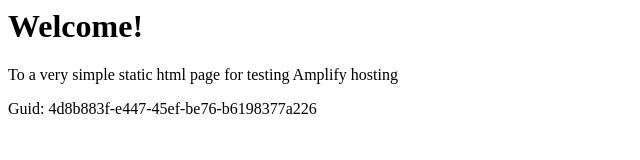
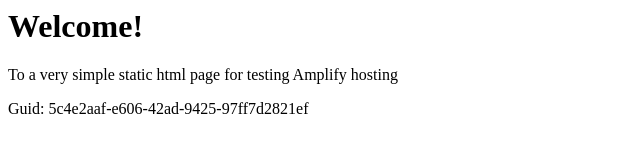
Before and after one commit to aws-aemilia-cmh/Github-PR-Commit-Integration-Test-DoNotTouch-GithubWebhookPreviewCanaryTest-v1-prod-us-east-2, a website: page src/index.html in a window 1280 px wide. Shown: the full height of the page, 0-640 px from the left. Drawn offline with Linux system fonts and the light colour scheme.

Commit message:
commit from integ tests

```diff
--- a/src/index.html
+++ b/src/index.html
@@ -12,6 +12,6 @@
 <body>
     <h1>Welcome!</h1>
     <p>To a very simple static html page for testing Amplify hosting</p>
-    <p>Guid: 4d8b883f-e447-45ef-be76-b6198377a226</p></body>
+    <p>Guid: 5c4e2aaf-e606-42ad-9425-97ff7d2821ef</p></body>
 
 </html>
```
